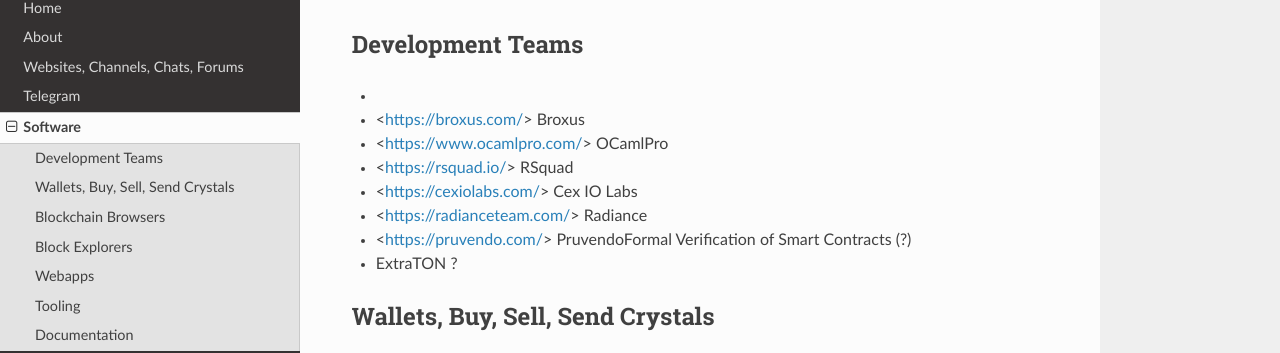
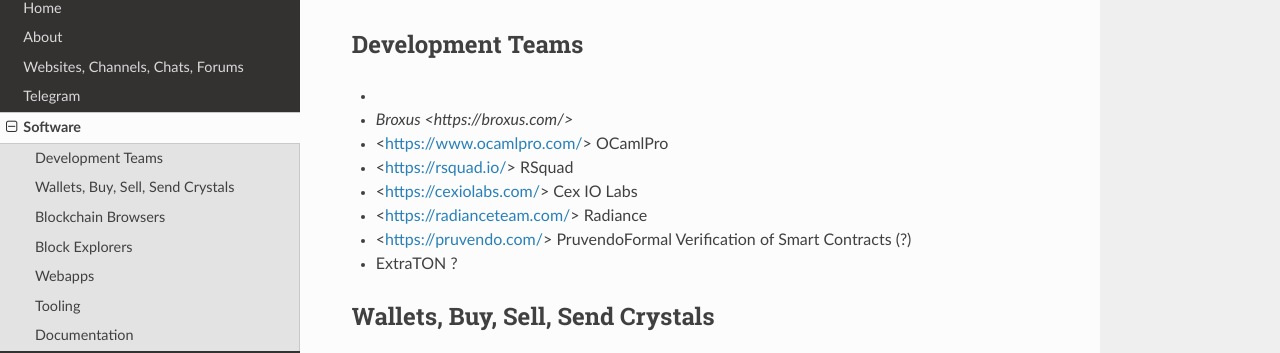
Before and after one commit to OCamlPro/www.freeton.link, a Sphinx documentation site: the page built from sphinx/software.rst, in a window 1280 px wide and 900 px high. Shown: the part 132-485 px from the top of the window. Built offline with Sphinx 7.4.7 and the Read the Docs theme 2.0.0, drawn with Linux system fonts in a browser that asks for light colours; the version number could not be read and is left out.

Commit message:
format de liens

```diff
--- a/sphinx/software.rst
+++ b/sphinx/software.rst
@@ -4,7 +4,7 @@
 Development Teams
 ~~~~~~~~~~~~~~~~~
 * .. _TonLabs: https://tonlabs.io/main
-* <https://broxus.com/> Broxus
+* `Broxus <https://broxus.com/>`
 * <https://www.ocamlpro.com/> OCamlPro
 * <https://rsquad.io/> RSquad
 * <https://cexiolabs.com/> Cex IO Labs
```
